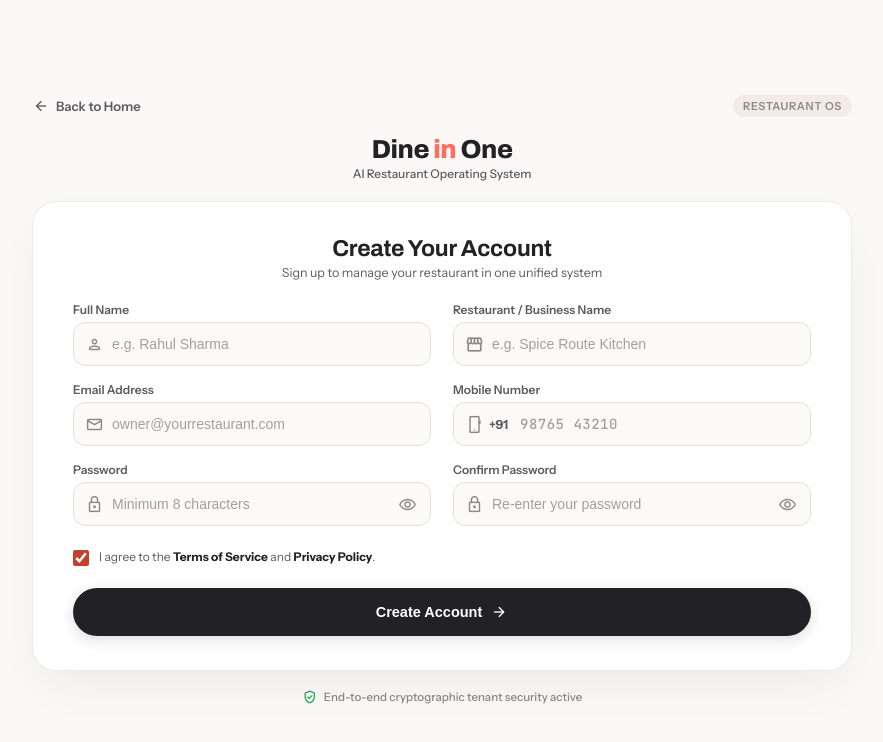
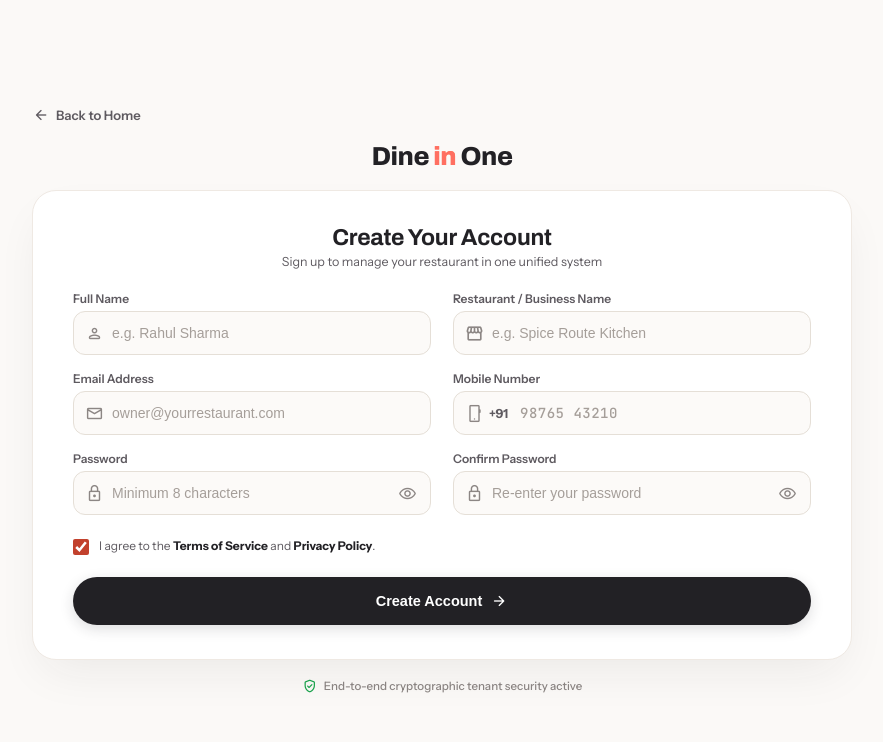
Before and after one commit to srinivasrio/dineinone-landing, a plain HTML site: page signup.html in a window 1280 px wide. Shown: the whole page, without its empty margins (198-1081 px from the left). Drawn offline with nearby package versions, Linux system fonts and the light colour scheme.

Commit message:
Remove RESTAURANT OS badge and AI Restaurant Operating System subtitle

```diff
--- a/signup.html
+++ b/signup.html
@@ -3,7 +3,7 @@
 <head>
   <meta charset="utf-8">
   <meta name="viewport" content="width=device-width, initial-scale=1">
-  <title>Sign Up — Dine in One · AI Restaurant Operating System</title>
+  <title>Sign Up — Dine in One</title>
   <meta name="description" content="Create your Dine in One owner account to get started with your restaurant management workspace.">
   <link rel="icon" type="image/png" href="/favicon.png">
   <link rel="shortcut icon" href="/favicon.ico">
@@ -464,7 +464,6 @@
         <span class="material-symbols-rounded" style="font-size: 18px;">arrow_back</span>
         Back to Home
       </a>
-      <span class="badge-tag">Restaurant OS</span>
     </div>
 
     <!-- Brand Header -->
@@ -472,7 +471,6 @@
       <a href="/" class="brand-title brand-font">
         Dine <span class="brand-gradient">in</span> One
       </a>
-      <p class="brand-sub">AI Restaurant Operating System</p>
     </div>
 
     <!-- Square-Proportioned Authentication Card -->
```
